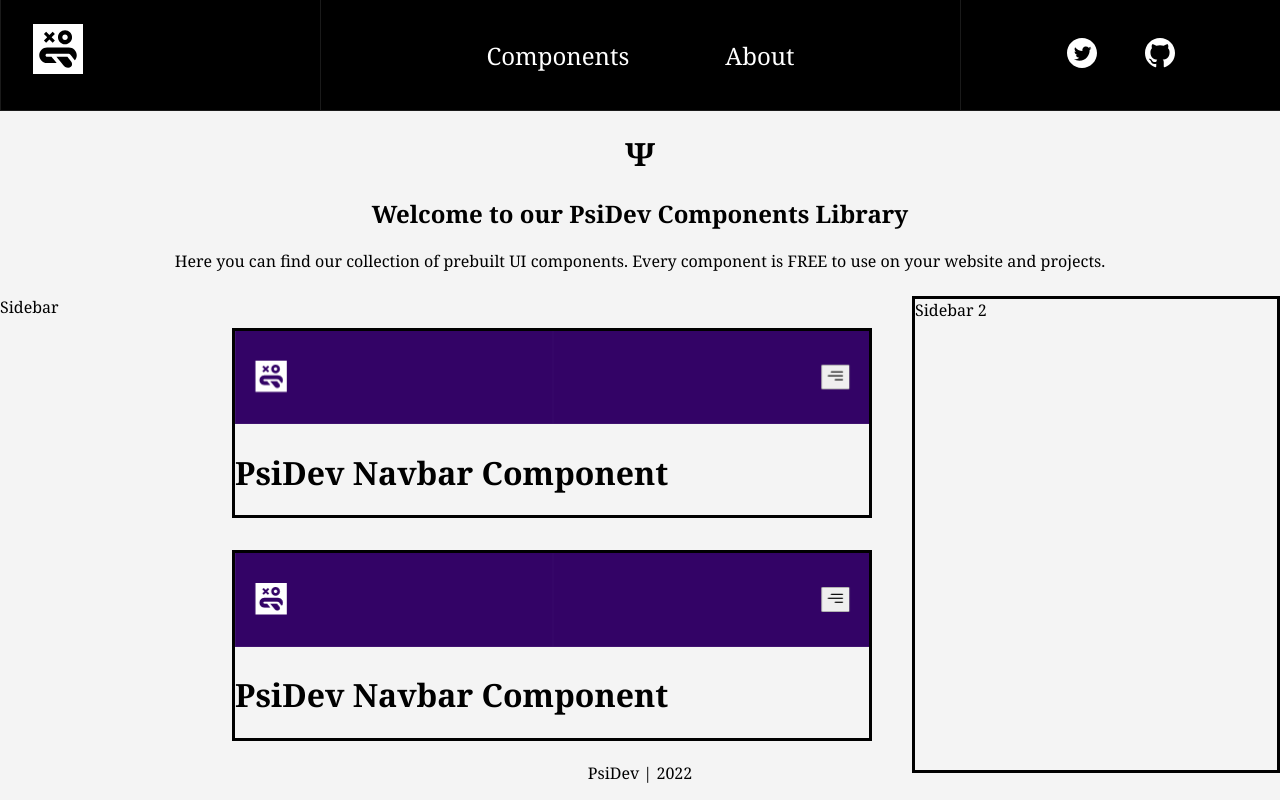
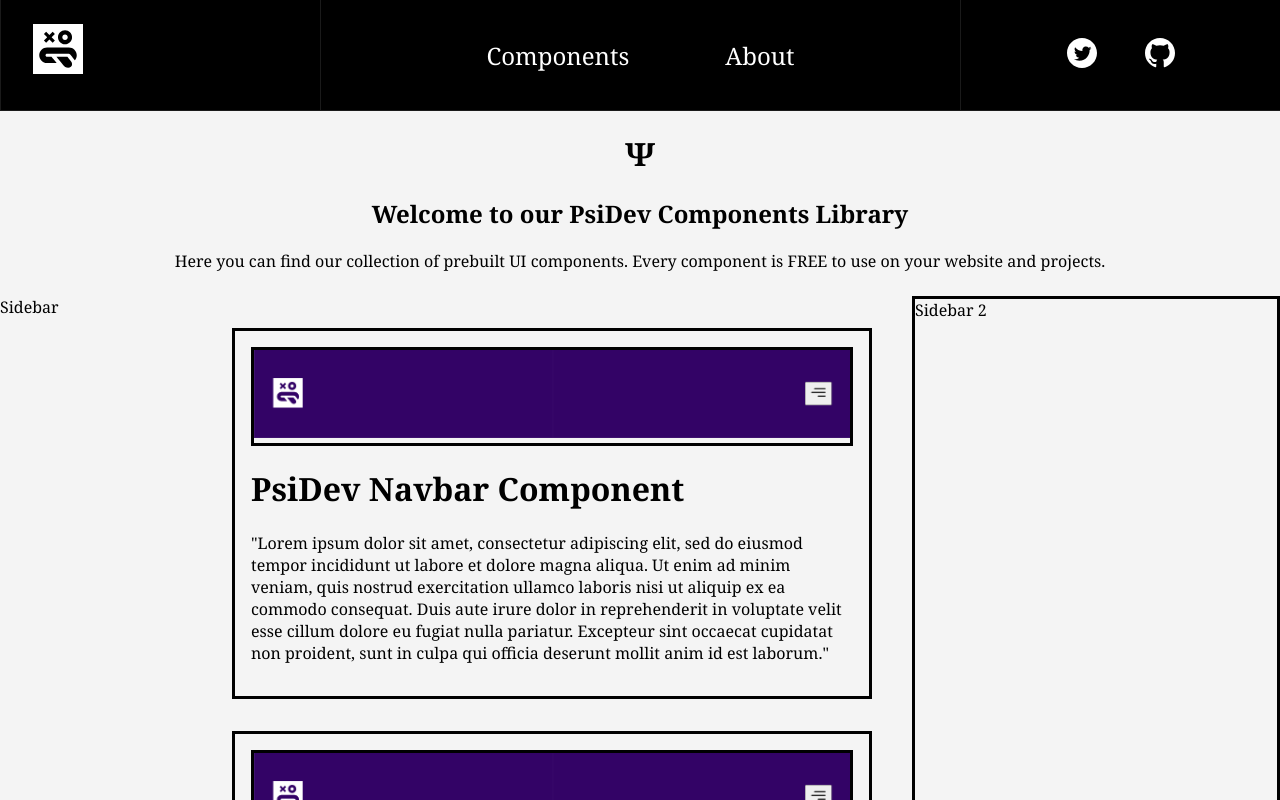
Before and after one commit to WalidMorocco/react-components-library-v1, a React (Create React App) app: page / in a window 1280 px wide. Shown: the top 800 px of the page. Built offline with nearby package versions, Linux system fonts and the light colour scheme.

Commit message:
need work on card text shrink

```diff
--- a/src/components/Card/Card.jsx
+++ b/src/components/Card/Card.jsx
@@ -9,6 +9,12 @@
             </div>
             <div className='description-container'>
                 <h1>PsiDev Navbar Component</h1>
+                <p>
+                    "Lorem ipsum dolor sit amet, consectetur adipiscing elit, sed do eiusmod tempor incididunt ut labore et dolore magna aliqua.
+                    Ut enim ad minim veniam, quis nostrud exercitation ullamco laboris nisi ut aliquip ex ea commodo consequat.
+                    Duis aute irure dolor in reprehenderit in voluptate velit esse cillum dolore eu fugiat nulla pariatur.
+                    Excepteur sint occaecat cupidatat non proident, sunt in culpa qui officia deserunt mollit anim id est laborum."
+                </p>
             </div>
         </div>
     )
--- a/src/components/Card/styles.css
+++ b/src/components/Card/styles.css
@@ -2,16 +2,15 @@
     gap: 2rem;
     height: 100%;
     padding: 1rem;
-    /* border-style: solid; */
 }
 
 .card {
     border-style: solid;
+    padding: 1rem;
 }
 
 .image-container {
-    /* border-style: solid; */
-
+    border-style: solid;
 }
 
 .component-image {
--- a/src/components/Footer/Footer.jsx
+++ b/src/components/Footer/Footer.jsx
@@ -1,10 +1,13 @@
 import './styles.css'
+
+const d = new Date();
+let year = d.getFullYear();
 
 export const Footer = () => {
 
     return (
-        <div class="footer" >
-            <p>PsiDev | 2022</p>
+        <div class="footer">
+            <p>PsiDev | {year}</p>
         </div>
     )
 }
--- a/src/components/Footer/styles.css
+++ b/src/components/Footer/styles.css
@@ -1,8 +1,8 @@
 .footer {
-    /* display: block; */
+    /* display: block;
     position: fixed;
     left: 0;
     bottom: 0;
     width: 100%;
-    text-align: center;
+    text-align: center; */
  }
```
